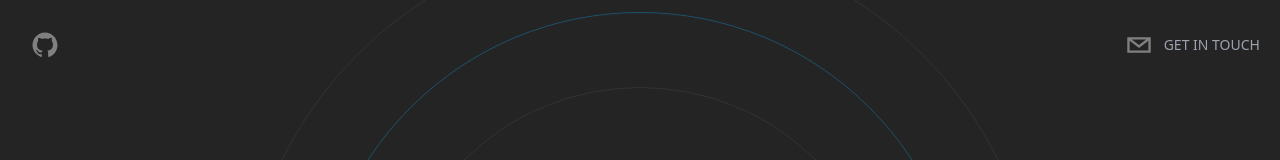
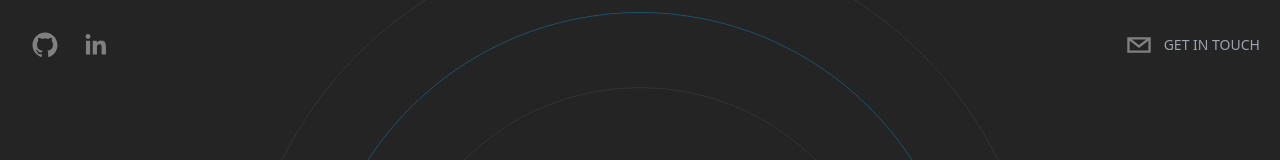
Before and after one commit to ddobbinsweb/portfolio, a Next.js app: page / in a window 1280 px wide. Shown: the top 160 px of the page. Built offline with nearby package versions, Linux system fonts and the light colour scheme.

Commit message:
added linkedin

```diff
--- a/components/Header.tsx
+++ b/components/Header.tsx
@@ -27,11 +27,11 @@ export default function Header({}: Props) {
           fgColor="gray"
           bgColor="transparent"
         />
-        {/* <SocialIcon
-          url="https://www.youtube.com/daviddobbins"
+        <SocialIcon
+          url="https://www.linkedin.com/in/david-dobbins/"
           fgColor="gray"
           bgColor="transparent"
-        /> */}
+        />
       </motion.div>
       <motion.div
          initial={{
```
